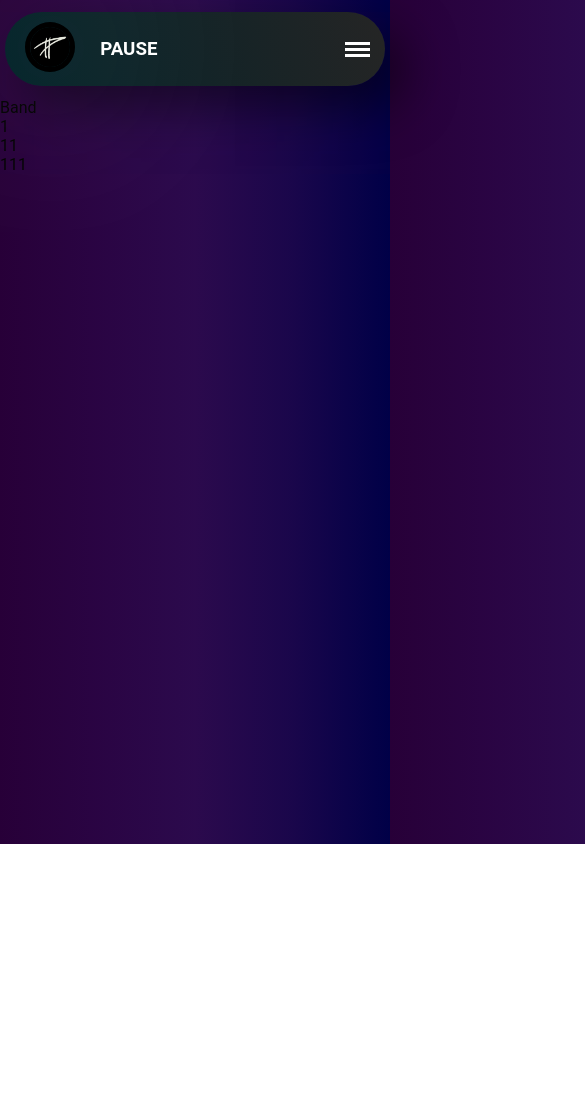
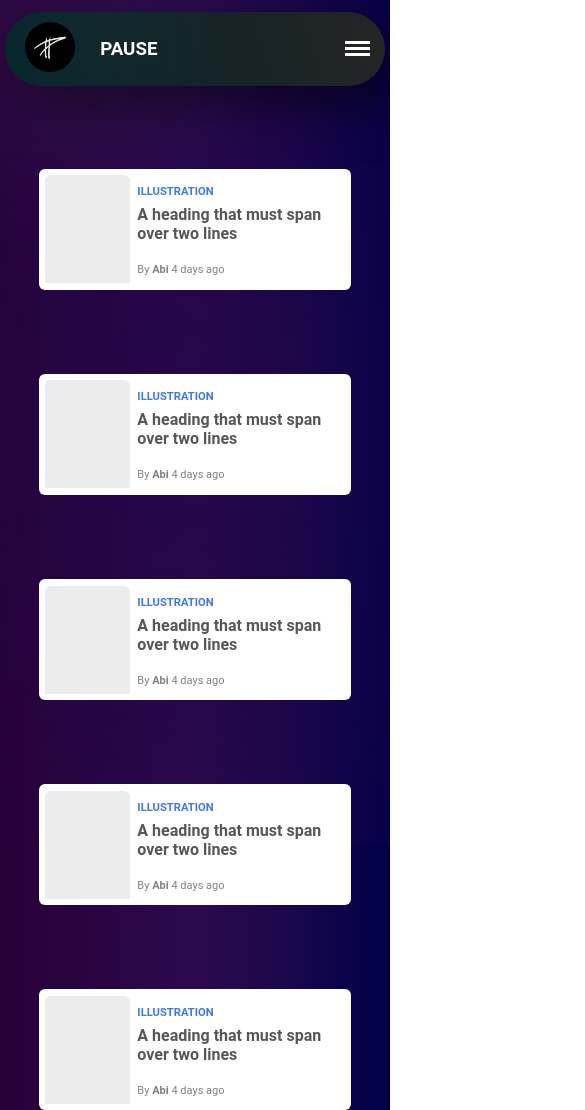
Before and after one commit to rushabh-exe/Pause-cw, a React (Create React App) app: page /band in a window 390 px wide. Shown: the top 1110 px of the page, 585 px wide, since content can reach past the window. Before the commit the page ends 844 px from the top, so only its background shows below. Built offline with nearby package versions, Linux system fonts and the light colour scheme.

Commit message:
did minor changes

```diff
--- a/src/App.css
+++ b/src/App.css
@@ -18,7 +18,7 @@ body {
     background-blend-mode: overlay, hard-light, overlay, normal;
     backdrop-filter: blur(200px);
     overflow-x: hidden;
-
+    position: relative;
 }
 
 ::-webkit-scrollbar {
--- a/src/App.js
+++ b/src/App.js
@@ -22,8 +22,6 @@ function App() {
           <Route exact path="/gallery" element={<Gallery />}>
           </Route>
         </Routes>
-
-        <Footer />
       </Router>
     </>
   );
--- a/src/components/Band.jsx
+++ b/src/components/Band.jsx
@@ -1,8 +1,74 @@
 import React from 'react'
-
+import './style/home.css';
+import './style/band.css';
 function Band() {
   return (
-    <div>Band</div>
+    <>
+      <main>
+      </main>
+      <div className="main2">
+        <div className="card">
+          <div className="card-image"></div>
+          <div>
+            <div className="category">Illustration</div>
+            <div className="heading">
+              A heading that must span over two lines
+              <div className="author">
+                By <span className="name">Abi</span> 4 days ago
+              </div>
+            </div>
+          </div>
+        </div>
+        <div className="card">
+          <div className="card-image"></div>
+          <div>
+            <div className="category">Illustration</div>
+            <div className="heading">
+              A heading that must span over two lines
+              <div className="author">
+                By <span className="name">Abi</span> 4 days ago
+              </div>
+            </div>
+          </div>
+        </div>
+        <div className="card">
+          <div className="card-image"></div>
+          <div>
+            <div className="category">Illustration</div>
+            <div className="heading">
+              A heading that must span over two lines
+              <div className="author">
+                By <span className="name">Abi</span> 4 days ago
+              </div>
+            </div>
+          </div>
+        </div>
+        <div className="card">
+          <div className="card-image"></div>
+          <div>
+            <div className="category">Illustration</div>
+            <div className="heading">
+              A heading that must span over two lines
+              <div className="author">
+                By <span className="name">Abi</span> 4 days ago
+              </div>
+            </div>
+          </div>
+        </div>
+        <div className="card">
+          <div className="card-image"></div>
+          <div>
+            <div className="category">Illustration</div>
+            <div className="heading">
+              A heading that must span over two lines
+              <div className="author">
+                By <span className="name">Abi</span> 4 days ago
+              </div>
+            </div>
+          </div>
+        </div>
+      </div>
+    </>
   )
 }
 
--- a/src/components/Gallery.jsx
+++ b/src/components/Gallery.jsx
@@ -1,5 +1,6 @@
 import * as React from 'react';
 import './style/gallery.css'
+import './style/home.css';
 import ImageList from '@mui/material/ImageList';
 import ImageListItem from '@mui/material/ImageListItem';
 
@@ -13,6 +14,10 @@ function srcset(image, size, rows = 1, cols = 1) {
 
 export default function QuiltedImageList() {
   return (
+    <>
+      <main>
+      </main>
+      <div className="main2">
       <div className="imgp">
       <ImageList
         variant="quilted"
@@ -45,6 +50,9 @@ export default function QuiltedImageList() {
         ))}
       </ImageList>
     </div>
+      </div>
+    </>
+
   );
 }
 
--- a/src/components/Home.jsx
+++ b/src/components/Home.jsx
@@ -1,7 +1,15 @@
 import React, { useState, useEffect } from 'react';
 import './style/home.css';
+// import Carousel from 'react-material-ui-carousel';
+// import { Paper } from '@material-ui/core';
 
-function Home() {
+function Home(props) {
+  // const images = [
+  //   { src: './assets/side1.jpg', alt: 'Image 1' },
+  //   { src: './assets/side1.jpg', alt: 'Image 2' },
+  //   { src: './assets/side1.jpg', alt: 'Image 3' },
+  // ];
+
   const [activeDiv, setActiveDiv] = useState(0);
 
   const handlePrev = () => {
@@ -33,7 +41,10 @@ function Home() {
     return () => clearInterval(interval);
   }, []);
   return (
+    <>
       <main>
+      </main>
+      <div className="main2">
         <div className="club-info">
           <p> <strong>Lorem ipsum ad quisquam</strong> repellendus voluptate explicabo sed sunt vel sapiente itaque
             saepe.</p>
@@ -127,7 +138,15 @@ function Home() {
             </div>
           </section>
         </div>
-      </main>
+        {/* <Carousel>
+          {images.map((image, index) => (
+            <Paper key={index}>
+              <img src={image.src} alt={image.alt} />
+            </Paper>
+          ))}
+        </Carousel> */}
+      </div>
+    </>
   );
 }
 
--- /dev/null
+++ b/src/components/style/band.css
@@ -0,0 +1,57 @@
+.card {
+    width:80%;
+    min-height: 100px;
+    margin: 0 auto;
+    background: white;
+    display:flex;
+    padding: .4em;
+    border-radius: 6px;
+  }
+
+  .card-image {
+    background-color: rgb(236, 236, 236);
+    width: 40%;
+
+    border-radius: 6px 6px 0 0;
+  }
+
+  .card-image:hover {
+    transform: scale(0.98);
+  }
+
+  .category {
+    text-transform: uppercase;
+    font-size: 0.7em;
+    font-weight: 600;
+    color: rgb(63, 121, 230);
+    padding: 10px 7px 0;
+  }
+
+  .category:hover {
+    cursor: pointer;
+  }
+
+  .heading {
+    font-weight: 600;
+    color: rgb(88, 87, 87);
+    padding: 7px;
+  }
+
+  .heading:hover {
+    cursor: pointer;
+  }
+
+  .author {
+    color: gray;
+    font-weight: 400;
+    font-size: 11px;
+    padding-top: 20px;
+  }
+
+  .name {
+    font-weight: 600;
+  }
+
+  .name:hover {
+    cursor: pointer;
+  }
--- a/src/components/style/home.css
+++ b/src/components/style/home.css
@@ -1,4 +1,7 @@
-main {
+/* Main */
+.main {
+    position: absolute;
+    top: 80px;
     display: inline-flex;
     flex-direction: column;
     justify-content: flex-start;
@@ -7,7 +10,19 @@ main {
     height: 100%;
     margin-top: 50px;
 }
-/* section 1*/
+
+/* Section 1 */
+.main2 {
+    position: absolute;
+    top: 20%;
+    display: flex;
+    flex-direction: column;
+    align-items: center;
+    gap: 10vh;
+    right: 0px;
+    width: 100%;
+}
+
 .club-info {
     background: url(/public/assets/section1.jpg);
     width: 80%;
@@ -29,15 +44,13 @@ main {
     font-size: 35px;
 }
 
-
 .logo-b {
     border-radius: 50%;
     -webkit-user-drag: none;
-    border: 4mm ridge rgb(255, 255, 255)
+    border: 4mm ridge rgb(255, 255, 255);
 }
 
-/*section2*/
-
+/* Section 2 */
 .club-description {
     background: url(/public/assets/section2.jpg);
     width: 80%;
@@ -82,7 +95,6 @@ main {
     from {
         opacity: 0;
     }
-
     to {
         opacity: 1;
     }
@@ -92,20 +104,18 @@ main {
     from {
         opacity: 1;
     }
-
     to {
         opacity: 0;
     }
 }
 
-.about-us>div {
+.about-us > div {
     animation: dissolveIn 2s ease forwards;
 }
 
-.about-us>div.slide-out {
+.about-us > div.slide-out {
     animation: dissolveOut 2s ease forwards;
 }
-
 
 .about-us {
     transition: opacity 0.3s ease, transform 0.3s ease;
@@ -147,49 +157,7 @@ main {
     color: #fff;
 }
 
-
-
-@media (max-width: 1100px) {
-    .club-description {
-        display: flex;
-        flex-direction: column;
-        position: relative;
-        align-items: center;
-    }
-
-
-    .about-us {
-        height: 100%;
-    }
-
-    .about-us div {
-        height: 100%;
-    }
-
-    .club-info {
-        border-radius: 40px;
-
-
-        display: flex;
-        flex-direction: column-reverse;
-    }
-
-    .logo-b {
-        border-radius: 50%;
-        width: 300px;
-        height: 300px;
-        -webkit-user-drag: none;
-
-    }
-
-    .club-info p {
-        width: fit-content;
-        font-size: 20px;
-    }
-}
-
-
-/* section3  */
+/* Section 3 */
 .container {
     max-width: 80%;
     position: relative;
@@ -200,7 +168,8 @@ main {
     padding: 10px;
     border-radius: 5px;
 }
-  .flexcontainer{
+
+.flexcontainer {
     display: flex;
     justify-content: center;
     align-items: center;
@@ -210,6 +179,7 @@ main {
     position: relative;
     width: 100%;
 }
+
 .slider img {
     width: 100%;
 }
@@ -224,18 +194,49 @@ main {
     display: block;
 }
 
-  .panel1{
+.panel1 {
     display: grid;
     grid-template-columns: 70% 30%;
     gap: 5px;
     padding-right: 5px;
 }
-  .panelchild1{
+
+@media (max-width: 1100px) {
+    .club-description {
+        display: flex;
+        width: 95%;
+        flex-direction: column;
+        position: relative;
+        align-items: center;
     }
-  .panelchild1 .slider{
 
+    .about-us {
+        height: 100%;
     }
-  @media (max-width: 1100px) {
+
+    .about-us div {
+        height: 100%;
+    }
+
+    .club-info {
+        width: 95%;
+        border-radius: 40px;
+        display: flex;
+        gap: 10px;
+        flex-direction: column-reverse;
+    }
+
+    .logo-b {
+        border-radius: 50%;
+        width: 300px;
+        height: 300px;
+        -webkit-user-drag: none;
+    }
+
+    .club-info p {
+        width: fit-content;
+        font-size: 1.5em;
+    }
     .container {
         max-width: 100%;
         position: relative;
@@ -250,6 +251,7 @@ main {
         position: relative;
         width: 100%;
     }
+
     .slider img {
         width: 100%;
     }
@@ -264,14 +266,9 @@ main {
         display: block;
     }
 
-    .panel1{
+    .panel1 {
         display: grid;
         grid-template-columns: 70% 30%;
         gap: 5px;
     }
-    .panelchild1{
 }
-    .panelchild1 .slider{
-
-    }
-  }
--- a/src/components/style/nav.css
+++ b/src/components/style/nav.css
@@ -1,5 +1,7 @@
 .stiker {
     position: relative;
+    overflow-x: hidden;
+    height: 100vh;
 }
 
 .Navbar {
@@ -41,8 +43,7 @@
 .Navbar-nav {
     display: flex;
     position: absolute;
-    top: 12px;
-    right: 20px;
+    right: 15px;
     justify-content: flex-start;
     align-items: center;
     margin-right: 30px;
@@ -118,6 +119,7 @@
         backdrop-filter: blur(50px);
         padding: 55px;
         opacity: 0;
+        z-index: 10;
         transform: translateX(150%);
         box-shadow: 20px 20px 50px rgba(0, 0, 0, 0.5);
         transition: opacity 0.5s ease, transform 0.9s ease;
@@ -143,7 +145,7 @@
         display: block;
         cursor: pointer;
         position: absolute;
-        top: 27px;
+        top: 38px;
         right: 20px;
         margin-left: auto;
         background: transparent;
```
Lines whose indentation alone changed are shown as unchanged.
